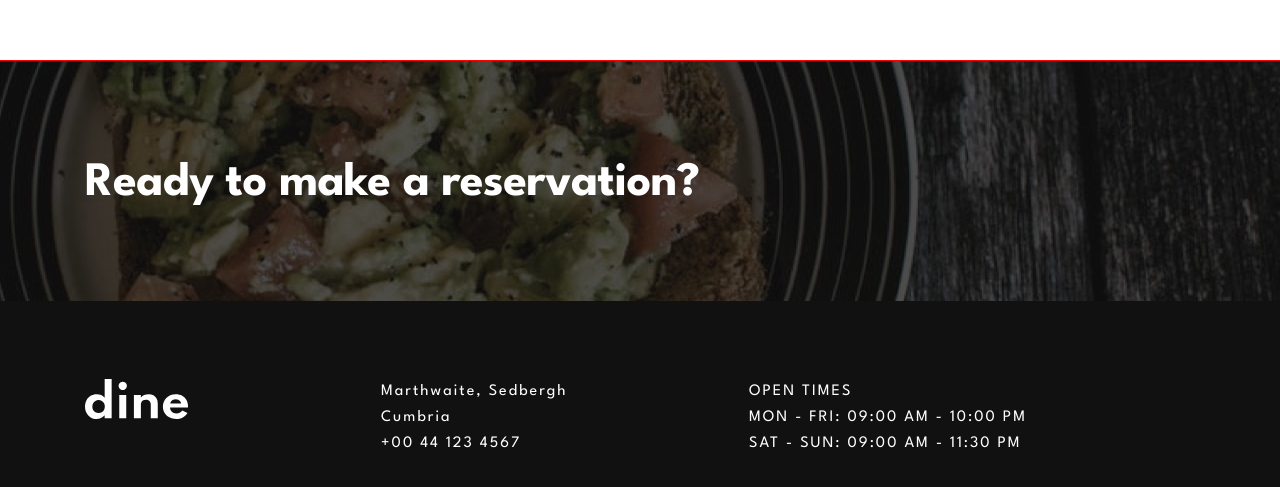
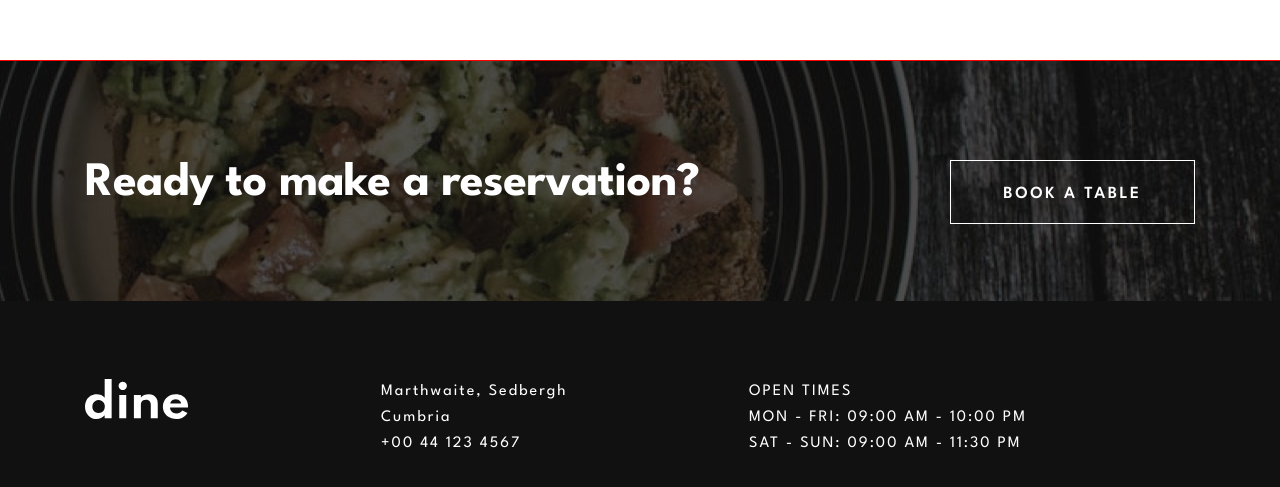
Before and after one commit to danielopq/Dine-Restaurant, a React (Vite) app: page / in a window 1280 px wide. Shown: the part 3841-4328 px from the top of the page. Built offline with nearby package versions, Linux system fonts and the light colour scheme.

Commit message:
Footer.tsx - done

```diff
--- a/src/assets/components/home/components/footer/Footer.tsx
+++ b/src/assets/components/home/components/footer/Footer.tsx
@@ -1,10 +1,19 @@
 import './footer.css';
 
+import DefaultButton from '../../../shared/defaultButton/DefaultButton';
+
+/**
+ * Renders the footer for the home page, including a call-to-action
+ * button for reservations and contact information.
+ *
+ * @returns {JSX.Element} - The Footer component.
+ */
 const Footer:React.FC = () =>{
     return(
         <footer>
             <div id="footerTop">
                 <h2>Ready to make a reservation?</h2>
+                <DefaultButton text='BOOK A TABLE' buttonType='lightBt'/>
             </div>
             <div id="footerBottom">
                 <div>
--- a/src/assets/components/home/components/footer/footer.css
+++ b/src/assets/components/home/components/footer/footer.css
@@ -11,7 +11,12 @@ footer{
     height: 240px;
     padding: 99px 165px 0px;
     display:inline-flex;
+    justify-content: space-between;
     background: url('./img/ready-bg-desktop.jpg') center/1440px no-repeat;
+}
+
+#footerTop button{
+    width: 245px;
 }
 
 #footerBottom{
```
